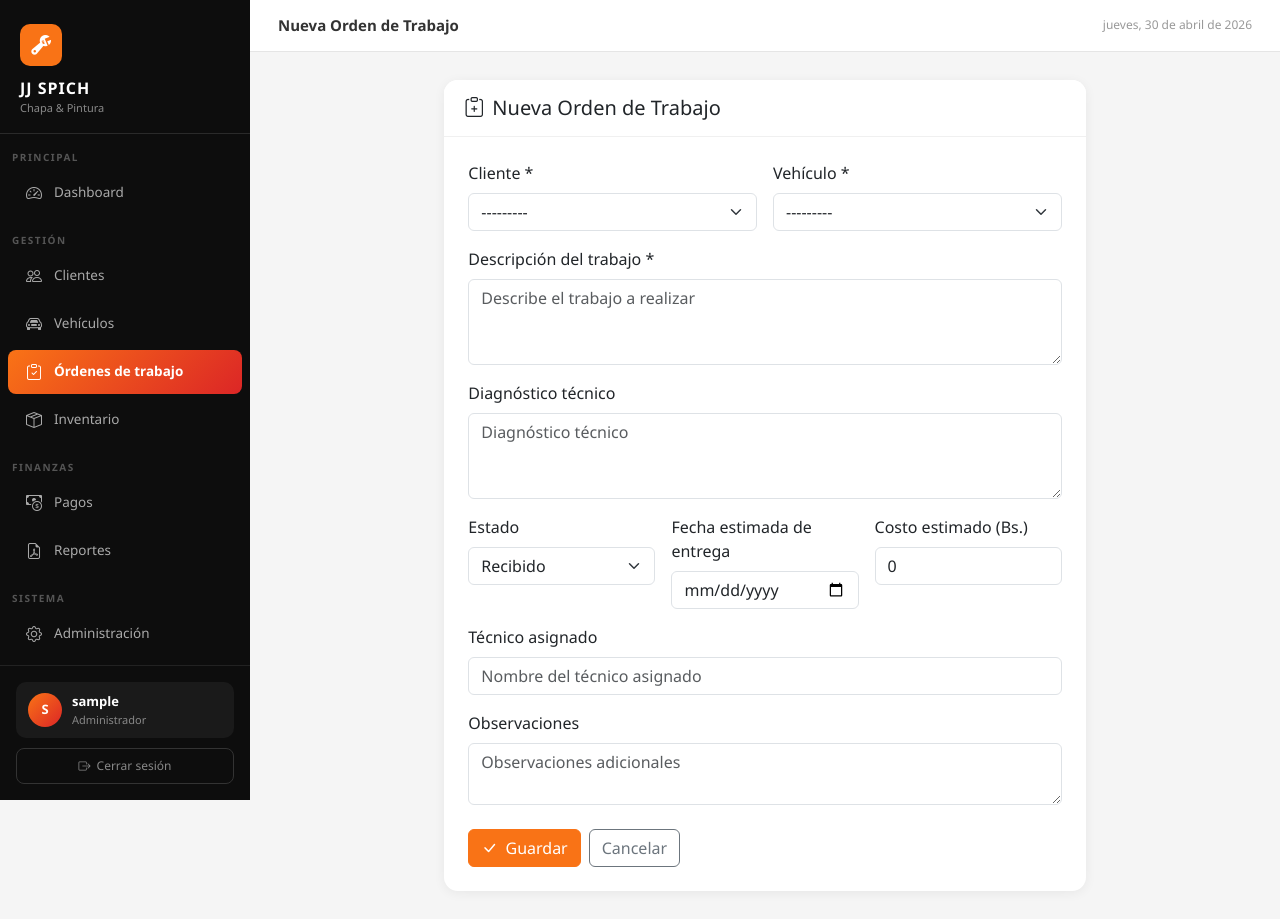
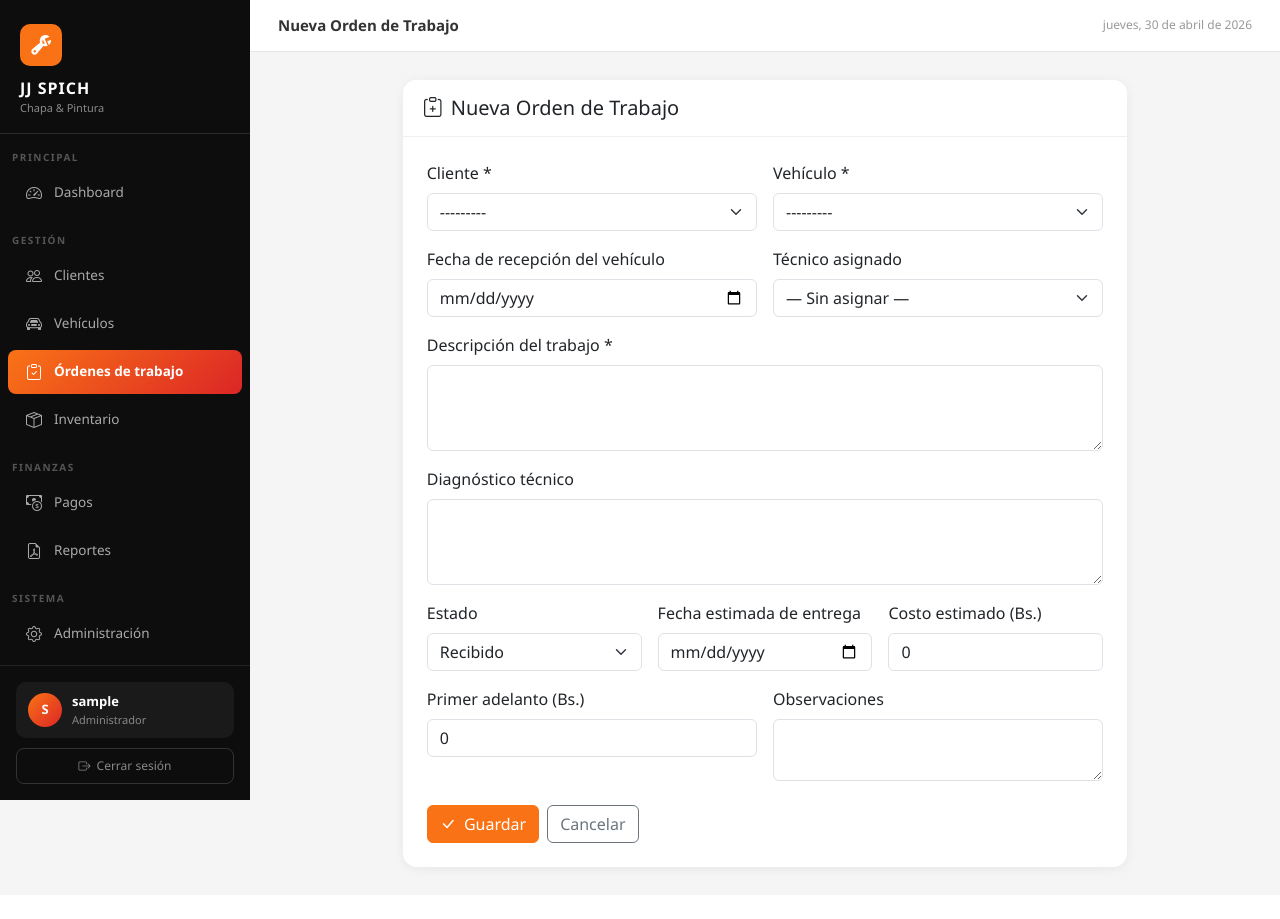
Before and after one commit to abrahamcatacoraf/jjspich_version1, a Django app: page /ordenes/nueva/ in a window 1280 px wide. After the commit the page ends 874 px from the top, so only its background shows below. Run offline with Django 5.2, Linux system fonts and the light colour scheme; the visitor is signed in with stand-in values (Sample User, id 1); data comes from the database, SQL or seed files in the repository; data that the repository does not hold is empty.

Commit message:
Se actualizó el módulo de Ordenes, se agregó la opción para seleccionar un tecnico registrado, se agrego la fecha de recepción, se corrigió los permisos de usuario Tecnico y Recepcion, se corrigio el registro de Adelanto, Se agrego el Saldo a la vista, se agrego los pagos parciales con fecha, se corrigio los permisos de edicion y registro de pagos parciales

```diff
--- a/ordenes/forms.py
+++ b/ordenes/forms.py
@@ -1,21 +1,43 @@
 from django import forms
-from .models import Orden
+from django.contrib.auth.models import User
+from .models import Orden, HistorialAdelanto
 
 class OrdenForm(forms.ModelForm):
     class Meta:
         model = Orden
         fields = [
             'cliente', 'vehiculo', 'descripcion', 'diagnostico',
-            'estado', 'fecha_entrega', 'costo_estimado', 'tecnico', 'observaciones'
+            'estado', 'fecha_recepcion', 'fecha_entrega',
+            'costo_estimado', 'primer_adelanto', 'tecnico', 'observaciones'
         ]
         widgets = {
-            'cliente':        forms.Select(attrs={'class': 'form-select'}),
-            'vehiculo':       forms.Select(attrs={'class': 'form-select'}),
-            'descripcion':    forms.Textarea(attrs={'class': 'form-control', 'rows': 3, 'placeholder': 'Describe el trabajo a realizar'}),
-            'diagnostico':    forms.Textarea(attrs={'class': 'form-control', 'rows': 3, 'placeholder': 'Diagnóstico técnico'}),
-            'estado':         forms.Select(attrs={'class': 'form-select'}),
-            'fecha_entrega':  forms.DateInput(attrs={'class': 'form-control', 'type': 'date'}),
-            'costo_estimado': forms.NumberInput(attrs={'class': 'form-control', 'placeholder': '0.00'}),
-            'tecnico':        forms.TextInput(attrs={'class': 'form-control', 'placeholder': 'Nombre del técnico asignado'}),
-            'observaciones':  forms.Textarea(attrs={'class': 'form-control', 'rows': 2, 'placeholder': 'Observaciones adicionales'}),
+            'cliente':         forms.Select(attrs={'class': 'form-select'}),
+            'vehiculo':        forms.Select(attrs={'class': 'form-select'}),
+            'descripcion':     forms.Textarea(attrs={'class': 'form-control', 'rows': 3}),
+            'diagnostico':     forms.Textarea(attrs={'class': 'form-control', 'rows': 3}),
+            'estado':          forms.Select(attrs={'class': 'form-select'}),
+            'fecha_recepcion': forms.DateInput(attrs={'class': 'form-control', 'type': 'date'}),
+            'fecha_entrega':   forms.DateInput(attrs={'class': 'form-control', 'type': 'date'}),
+            'costo_estimado':  forms.NumberInput(attrs={'class': 'form-control', 'step': '0.01'}),
+            'primer_adelanto': forms.NumberInput(attrs={'class': 'form-control', 'step': '0.01'}),
+            'tecnico':         forms.Select(attrs={'class': 'form-select'}),
+            'observaciones':   forms.Textarea(attrs={'class': 'form-control', 'rows': 2}),
         }
+
+    def __init__(self, *args, **kwargs):
+        super().__init__(*args, **kwargs)
+        # Solo mostrar usuarios del grupo Técnico
+        self.fields['tecnico'].queryset = User.objects.filter(
+            groups__name='Tecnico'
+        )
+        self.fields['tecnico'].empty_label = '— Sin asignar —'
+
+
+class AdelantoForm(forms.ModelForm):
+    class Meta:
+        model = HistorialAdelanto
+        fields = ['monto', 'observacion']
+        widgets = {
+            'monto':       forms.NumberInput(attrs={'class': 'form-control', 'step': '0.01', 'placeholder': '0.00'}),
+            'observacion': forms.TextInput(attrs={'class': 'form-control', 'placeholder': 'Motivo o descripción'}),
+        }
--- a/ordenes/models.py
+++ b/ordenes/models.py
@@ -1,25 +1,34 @@
 from django.db import models
+from django.contrib.auth.models import User
 from clientes.models import Cliente
 from vehiculos.models import Vehiculo
 
 class Orden(models.Model):
     ESTADOS = [
-        ('recibido',    'Recibido'),
-        ('en_proceso',  'En proceso'),
-        ('terminado',   'Terminado'),
-        ('entregado',   'Entregado'),
+        ('recibido',   'Recibido'),
+        ('en_proceso', 'En proceso'),
+        ('terminado',  'Terminado'),
+        ('entregado',  'Entregado'),
     ]
 
-    cliente         = models.ForeignKey(Cliente, on_delete=models.PROTECT)
-    vehiculo        = models.ForeignKey(Vehiculo, on_delete=models.PROTECT)
-    descripcion     = models.TextField(verbose_name='Descripción del trabajo')
-    diagnostico     = models.TextField(blank=True, null=True)
-    estado          = models.CharField(max_length=20, choices=ESTADOS, default='recibido')
-    fecha_ingreso   = models.DateTimeField(auto_now_add=True)
-    fecha_entrega   = models.DateField(blank=True, null=True)
-    costo_estimado  = models.DecimalField(max_digits=10, decimal_places=2, default=0)
-    tecnico         = models.CharField(max_length=100, blank=True, null=True)
-    observaciones   = models.TextField(blank=True, null=True)
+    cliente          = models.ForeignKey(Cliente, on_delete=models.PROTECT)
+    vehiculo         = models.ForeignKey(Vehiculo, on_delete=models.PROTECT)
+    descripcion      = models.TextField(verbose_name='Descripción del trabajo')
+    diagnostico      = models.TextField(blank=True, null=True)
+    estado           = models.CharField(max_length=20, choices=ESTADOS, default='recibido')
+    fecha_recepcion  = models.DateField(blank=True, null=True,
+                         verbose_name='Fecha de recepción del vehículo')
+    fecha_ingreso    = models.DateTimeField(auto_now_add=True)
+    fecha_entrega    = models.DateField(blank=True, null=True)
+    costo_estimado   = models.DecimalField(max_digits=10, decimal_places=2, default=0)
+    primer_adelanto  = models.DecimalField(max_digits=10, decimal_places=2, default=0,
+                         verbose_name='Primer adelanto (Bs.)')
+    tecnico          = models.ForeignKey(User, on_delete=models.SET_NULL,
+                         null=True, blank=True,
+                         related_name='ordenes_asignadas',
+                         verbose_name='Técnico asignado',
+                         limit_choices_to={'groups__name': 'Tecnico'})
+    observaciones    = models.TextField(blank=True, null=True)
 
     def __str__(self):
         return f"Orden #{self.pk} — {self.vehiculo} ({self.estado})"
@@ -28,3 +37,25 @@ class Orden(models.Model):
         verbose_name = "Orden de trabajo"
         verbose_name_plural = "Órdenes de trabajo"
         ordering = ['-fecha_ingreso']
+
+
+class HistorialAdelanto(models.Model):
+    ACCIONES = [
+        ('registro', 'Registro'),
+        ('edicion',  'Edición'),
+    ]
+    orden       = models.ForeignKey(Orden, on_delete=models.CASCADE,
+                    related_name='historial_adelantos')
+    usuario     = models.ForeignKey(User, on_delete=models.SET_NULL, null=True)
+    accion      = models.CharField(max_length=20, choices=ACCIONES, default='registro')
+    monto       = models.DecimalField(max_digits=10, decimal_places=2)
+    fecha       = models.DateTimeField(auto_now_add=True)
+    observacion = models.CharField(max_length=200, blank=True, null=True)
+
+    def __str__(self):
+        return f"{self.accion} — Orden #{self.orden.pk} — {self.usuario}"
+
+    class Meta:
+        verbose_name = "Historial de adelanto"
+        verbose_name_plural = "Historial de adelantos"
+        ordering = ['-fecha']
--- a/ordenes/views.py
+++ b/ordenes/views.py
@@ -1,14 +1,14 @@
 from django.shortcuts import render, get_object_or_404, redirect
 from django.contrib import messages
 from django.contrib.auth.decorators import login_required
-from .models import Orden
-from .forms import OrdenForm
+from .models import Orden, HistorialAdelanto
+from .forms import OrdenForm, AdelantoForm
 
 @login_required
 def lista_ordenes(request):
-    estado = request.GET.get('estado', '')
+    estado   = request.GET.get('estado', '')
     busqueda = request.GET.get('buscar', '')
-    ordenes = Orden.objects.all()
+    ordenes  = Orden.objects.all()
     if estado:
         ordenes = ordenes.filter(estado=estado)
     if busqueda:
@@ -18,8 +18,8 @@ def lista_ordenes(request):
             vehiculo__placa__icontains=busqueda
         )
     return render(request, 'ordenes/lista.html', {
-        'ordenes': ordenes,
-        'estado': estado,
+        'ordenes':  ordenes,
+        'estado':   estado,
         'busqueda': busqueda,
     })
 
@@ -28,36 +28,57 @@ def nueva_orden(request):
     if request.method == 'POST':
         form = OrdenForm(request.POST)
         if form.is_valid():
-            form.save()
-            messages.success(request, 'Orden de trabajo registrada correctamente.')
+            orden = form.save()
+            # Registrar historial si hay adelanto
+            if orden.primer_adelanto > 0:
+                HistorialAdelanto.objects.create(
+                    orden=orden,
+                    usuario=request.user,
+                    accion='registro',
+                    monto=orden.primer_adelanto,
+                    observacion='Primer adelanto al crear la orden'
+                )
+            messages.success(request, 'Orden registrada correctamente.')
             return redirect('lista_ordenes')
     else:
         form = OrdenForm()
     return render(request, 'ordenes/form.html', {
-        'form': form,
-        'titulo': 'Nueva Orden de Trabajo'
+        'form': form, 'titulo': 'Nueva Orden de Trabajo'
     })
 
 @login_required
 def editar_orden(request, pk):
     orden = get_object_or_404(Orden, pk=pk)
+    adelanto_anterior = orden.primer_adelanto
     if request.method == 'POST':
         form = OrdenForm(request.POST, instance=orden)
         if form.is_valid():
-            form.save()
+            orden = form.save()
+            # Registrar historial si cambió el adelanto
+            if orden.primer_adelanto != adelanto_anterior:
+                HistorialAdelanto.objects.create(
+                    orden=orden,
+                    usuario=request.user,
+                    accion='edicion',
+                    monto=orden.primer_adelanto,
+                    observacion=f'Adelanto actualizado de Bs.{adelanto_anterior} a Bs.{orden.primer_adelanto}'
+                )
             messages.success(request, 'Orden actualizada correctamente.')
             return redirect('lista_ordenes')
     else:
         form = OrdenForm(instance=orden)
     return render(request, 'ordenes/form.html', {
-        'form': form,
-        'titulo': f'Editar Orden #{orden.pk}'
+        'form': form, 'titulo': f'Editar Orden #{orden.pk}'
     })
 
 @login_required
 def detalle_orden(request, pk):
-    orden = get_object_or_404(Orden, pk=pk)
-    return render(request, 'ordenes/detalle.html', {'orden': orden})
+    orden    = get_object_or_404(Orden, pk=pk)
+    historial = HistorialAdelanto.objects.filter(orden=orden)
+    return render(request, 'ordenes/detalle.html', {
+        'orden':    orden,
+        'historial': historial,
+    })
 
 @login_required
 def eliminar_orden(request, pk):
--- a/templates/ordenes/form.html
+++ b/templates/ordenes/form.html
@@ -5,15 +5,16 @@
 
 {% block contenido %}
 <div class="row justify-content-center">
-  <div class="col-md-8">
-    <div class="card border-0 shadow-sm">
-      <div class="card-header bg-white border-0 pt-4 px-4">
+  <div class="col-md-9">
+    <div class="card">
+      <div class="card-header">
         <h5 class="mb-0"><i class="bi bi-clipboard-plus me-2"></i>{{ titulo }}</h5>
       </div>
       <div class="card-body p-4">
         <form method="post">
           {% csrf_token %}
           <div class="row g-3">
+
             <div class="col-md-6">
               <label class="form-label">Cliente *</label>
               {{ form.cliente }}
@@ -21,6 +22,14 @@
             <div class="col-md-6">
               <label class="form-label">Vehículo *</label>
               {{ form.vehiculo }}
+            </div>
+            <div class="col-md-6">
+              <label class="form-label">Fecha de recepción del vehículo</label>
+              {{ form.fecha_recepcion }}
+            </div>
+            <div class="col-md-6">
+              <label class="form-label">Técnico asignado</label>
+              {{ form.tecnico }}
             </div>
             <div class="col-12">
               <label class="form-label">Descripción del trabajo *</label>
@@ -38,18 +47,23 @@
               <label class="form-label">Fecha estimada de entrega</label>
               {{ form.fecha_entrega }}
             </div>
+
+            {% if request.user.is_superuser or request.user.groups.all.0.name == 'Administrador' %}
             <div class="col-md-4">
               <label class="form-label">Costo estimado (Bs.)</label>
               {{ form.costo_estimado }}
             </div>
-            <div class="col-12">
-              <label class="form-label">Técnico asignado</label>
-              {{ form.tecnico }}
+            {% endif %}
+
+            <div class="col-md-6">
+              <label class="form-label">Primer adelanto (Bs.)</label>
+              {{ form.primer_adelanto }}
             </div>
-            <div class="col-12">
+            <div class="col-md-6">
               <label class="form-label">Observaciones</label>
               {{ form.observaciones }}
             </div>
+
           </div>
           <div class="d-flex gap-2 mt-4">
             <button type="submit" class="btn btn-primary">
```
Also changed, not shown: templates/ordenes/lista.html (+21 -9 lines), ordenes/migrations/0002_orden_fecha_recepcion_orden_primer_adelanto_and_more.py (added).
